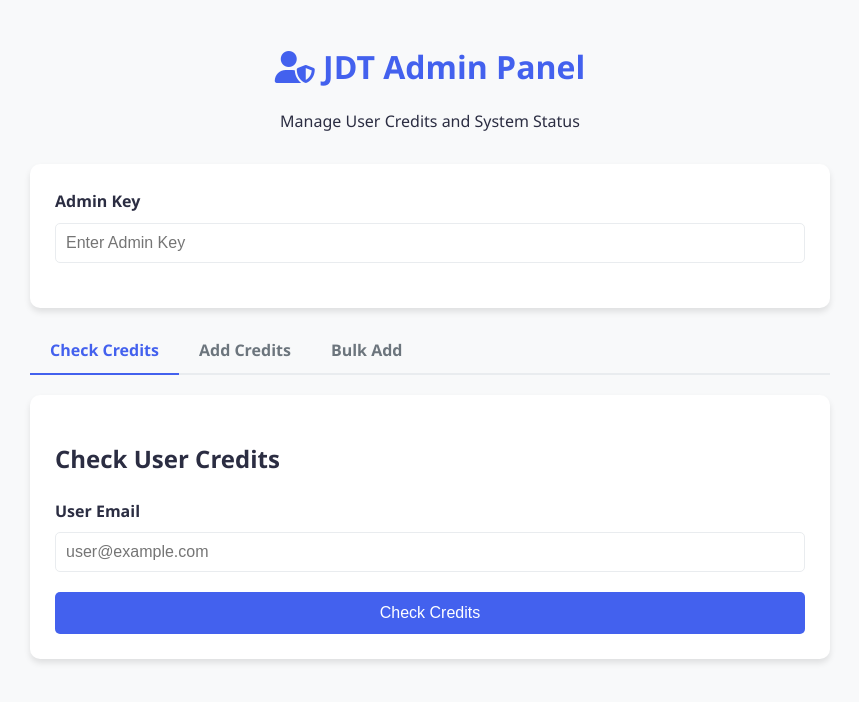
After one commit to jerin288/jdt-tool-web, a Flask app: page /admin in a window 1280 px wide. The commit adds this page. Shown: the top 702 px of the page, without its empty margins (210-1069 px from the left). Run offline with Flask 3, Linux system fonts and the light colour scheme; some libraries are stand-ins or nearby versions.

Commit message:
Fix login CSRF token issue and admin panel endpoints
- Add CSRF token context processor to expose csrf_token() in templates
- Add python-dotenv support for environment variables
- Create secure admin key configuration via .env file
- Fix admin endpoints: add CSRF exemption and public endpoint access
- Improve admin panel error handling for better debugging
- Update requirements.txt to include python-dotenv

```diff
--- a/app.py
+++ b/app.py
@@ -8,24 +8,34 @@ import secrets
 import string
 import re
 from pathlib import Path
+from datetime import datetime, timedelta
 from flask import Flask, render_template, request, jsonify, send_file, session, redirect, url_for, make_response
 from flask_sqlalchemy import SQLAlchemy
 from flask_login import LoginManager, UserMixin, login_user, logout_user, login_required, current_user
-from werkzeug.utils import secure_filename
 from werkzeug.security import generate_password_hash, check_password_hash
-import pandas as pd
-import pdfplumber
 import uuid
-from datetime import datetime, timedelta
-from functools import wraps
+from flask_wtf.csrf import CSRFProtect
+
+# Load environment variables from .env file if it exists
+try:
+    from dotenv import load_dotenv
+    load_dotenv()
+except ImportError:
+    pass  # python-dotenv not installed, continue without it
 
 app = Flask(__name__)
 app.secret_key = os.environ.get('SECRET_KEY', os.urandom(24).hex())
 app.config['MAX_CONTENT_LENGTH'] = 50 * 1024 * 1024  # 50MB max file size
 app.config['UPLOAD_FOLDER'] = tempfile.gettempdir()
-# Trigger full codebase review by CodeRabbit
-app.config['PERMANENT_SESSION_LIFETIME'] = timedelta(hours=1)
 app.config['SEND_FILE_MAX_AGE_DEFAULT'] = 0  # Disable caching
+
+csrf = CSRFProtect(app)
+
+# Make CSRF token available in templates
+@app.context_processor
+def inject_csrf_token():
+    from flask_wtf.csrf import generate_csrf
+    return dict(csrf_token=lambda: generate_csrf())
 
 # Database configuration
 # Use PostgreSQL if DATABASE_URL is set (Render), otherwise SQLite for local dev
@@ -215,6 +225,8 @@ def safe_file_path(base_dir, filename):
     real_path = os.path.realpath(filepath)
     return real_path.startswith(real_base) and os.path.dirname(real_path) == real_base
 
+from functools import wraps
+
 def require_active_session(f):
     """Enhanced decorator to ensure user has an active, valid session"""
     @wraps(f)
@@ -320,6 +332,7 @@ class PDFConverter:
             # Open PDF with optional password
             with conversion_progress_lock:
                 conversion_progress[task_id] = {'status': 'processing', 'progress': 20, 'message': 'Opening PDF...'}
+            import pdfplumber  # Fix: Ensure pdfplumber is imported
 
             try:
                 with pdfplumber.open(pdf_path, password=password) as pdf:
@@ -365,8 +378,10 @@ class PDFConverter:
                                     if table and len(table) > 0:
                                         # Check if first row should be header
                                         if options.get('include_headers', True) and len(table) > 1:
+                                            import pandas as pd  # Fix: Ensure pandas is imported
                                             df = pd.DataFrame(table[1:], columns=table[0])  # type: ignore[arg-type]
                                         else:
+                                            import pandas as pd  # Fix: Ensure pandas is imported
                                             df = pd.DataFrame(table)
 
                                         # Clean data if option is enabled
@@ -592,7 +607,7 @@ def index():
 def before_request_security():
     """Global security checks before each request"""
     # Skip security checks for static files and public endpoints
-    public_endpoints = ['index', 'signup', 'login', 'static', 'get_user_status', 'admin_test', 'test_endpoint']
+    public_endpoints = ['index', 'signup', 'login', 'static', 'get_user_status', 'admin_test', 'test_endpoint', 'admin_check_credits', 'admin_add_credits', 'admin_panel']
 
     if request.endpoint in public_endpoints:
         return None
@@ -1003,9 +1018,10 @@ def upload_file():
 
             if file_size == 0:
                 return jsonify({'error': 'File is empty'}), 400
-
             # Save uploaded file
-            filename = secure_filename(file.filename)
+            from werkzeug.utils import secure_filename
+
+            filename = secure_filename(file.filename or '')
             if not filename:
                 filename = 'uploaded.pdf'
 
@@ -1258,6 +1274,7 @@ def admin_test():
     }), 200
 
 @app.route('/admin/check_credits', methods=['POST'])
+@csrf.exempt
 def admin_check_credits():
     """Admin endpoint to check user credits - requires admin key"""
     try:
@@ -1296,6 +1313,7 @@ def admin_check_credits():
         return jsonify({'error': str(e)}), 500
 
 @app.route('/admin/add_credits', methods=['POST'])
+@csrf.exempt
 def admin_add_credits():
     """Admin endpoint to add credits to users - requires admin key"""
     try:
@@ -1488,6 +1506,11 @@ def automatic_cleanup():
                 logger.info("Automatic cleanup completed")
         except Exception as e:
             logger.error(f"Automatic cleanup error: {e}", exc_info=True)
+
+@app.route('/admin')
+def admin_panel():
+    """Render the admin panel interface"""
+    return render_template('admin.html')
 
 if __name__ == '__main__':
     # Initialize database
--- a/requirements.txt
+++ b/requirements.txt
@@ -1,6 +1,7 @@
 Flask==2.3.3
 Flask-SQLAlchemy==3.0.5
 Flask-Login==0.6.2
+Flask-WTF==1.2.1
 pandas>=2.0.0
 pdfplumber==0.10.2
 openpyxl==3.1.2
@@ -9,3 +10,4 @@ gunicorn==21.2.0
 itsdangerous==2.1.2
 requests>=2.31.0
 psycopg2-binary>=2.9.9
+python-dotenv>=1.0.0
--- /dev/null
+++ b/templates/admin.html
@@ -0,0 +1,334 @@
+<!DOCTYPE html>
+<html lang="en">
+
+<head>
+    <meta charset="UTF-8">
+    <meta name="viewport" content="width=device-width, initial-scale=1.0">
+    <title>JDT Admin Panel</title>
+    <link rel="stylesheet" href="https://cdnjs.cloudflare.com/ajax/libs/font-awesome/6.0.0/css/all.min.css">
+    <style>
+        :root {
+            --primary-color: #4361ee;
+            --secondary-color: #3f37c9;
+            --success-color: #4cc9f0;
+            --bg-color: #f8f9fa;
+            --card-bg: #ffffff;
+            --text-color: #2b2d42;
+            --border-color: #e9ecef;
+        }
+
+        body {
+            font-family: 'Segoe UI', Tahoma, Geneva, Verdana, sans-serif;
+            background-color: var(--bg-color);
+            color: var(--text-color);
+            margin: 0;
+            padding: 20px;
+            line-height: 1.6;
+        }
+
+        .container {
+            max-width: 800px;
+            margin: 0 auto;
+        }
+
+        .header {
+            text-align: center;
+            margin-bottom: 30px;
+        }
+
+        .header h1 {
+            color: var(--primary-color);
+            margin-bottom: 10px;
+        }
+
+        .card {
+            background: var(--card-bg);
+            border-radius: 10px;
+            box-shadow: 0 4px 6px rgba(0, 0, 0, 0.1);
+            padding: 25px;
+            margin-bottom: 20px;
+        }
+
+        .form-group {
+            margin-bottom: 20px;
+        }
+
+        label {
+            display: block;
+            margin-bottom: 8px;
+            font-weight: 600;
+        }
+
+        input[type="text"],
+        input[type="email"],
+        input[type="number"],
+        input[type="password"] {
+            width: 100%;
+            padding: 10px;
+            border: 1px solid var(--border-color);
+            border-radius: 5px;
+            font-size: 16px;
+            box-sizing: border-box;
+        }
+
+        button {
+            background-color: var(--primary-color);
+            color: white;
+            border: none;
+            padding: 12px 20px;
+            border-radius: 5px;
+            cursor: pointer;
+            font-size: 16px;
+            width: 100%;
+            transition: background-color 0.3s;
+        }
+
+        button:hover {
+            background-color: var(--secondary-color);
+        }
+
+        .result-box {
+            margin-top: 15px;
+            padding: 15px;
+            border-radius: 5px;
+            background-color: #f1f3f5;
+            display: none;
+            white-space: pre-wrap;
+        }
+
+        .result-box.success {
+            background-color: #d4edda;
+            color: #155724;
+            border: 1px solid #c3e6cb;
+        }
+
+        .result-box.error {
+            background-color: #f8d7da;
+            color: #721c24;
+            border: 1px solid #f5c6cb;
+        }
+
+        .tabs {
+            display: flex;
+            margin-bottom: 20px;
+            border-bottom: 2px solid var(--border-color);
+        }
+
+        .tab {
+            padding: 10px 20px;
+            cursor: pointer;
+            font-weight: 600;
+            color: #6c757d;
+        }
+
+        .tab.active {
+            color: var(--primary-color);
+            border-bottom: 2px solid var(--primary-color);
+            margin-bottom: -2px;
+        }
+
+        .tab-content {
+            display: none;
+        }
+
+        .tab-content.active {
+            display: block;
+        }
+    </style>
+</head>
+
+<body>
+    <div class="container">
+        <div class="header">
+            <h1><i class="fas fa-user-shield"></i> JDT Admin Panel</h1>
+            <p>Manage User Credits and System Status</p>
+        </div>
+
+        <div class="card">
+            <div class="form-group">
+                <label for="adminKey">Admin Key</label>
+                <input type="password" id="adminKey" placeholder="Enter Admin Key" required>
+            </div>
+        </div>
+
+        <div class="tabs">
+            <div class="tab active" onclick="switchTab('check')">Check Credits</div>
+            <div class="tab" onclick="switchTab('add')">Add Credits</div>
+            <div class="tab" onclick="switchTab('bulk')">Bulk Add</div>
+        </div>
+
+        <!-- Check Credits Tab -->
+        <div id="check" class="tab-content active">
+            <div class="card">
+                <h2>Check User Credits</h2>
+                <div class="form-group">
+                    <label for="checkEmail">User Email</label>
+                    <input type="email" id="checkEmail" placeholder="user@example.com">
+                </div>
+                <button onclick="checkCredits()">Check Credits</button>
+                <div id="checkResult" class="result-box"></div>
+            </div>
+        </div>
+
+        <!-- Add Credits Tab -->
+        <div id="add" class="tab-content">
+            <div class="card">
+                <h2>Add Credits to User</h2>
+                <div class="form-group">
+                    <label for="addEmail">User Email</label>
+                    <input type="email" id="addEmail" placeholder="user@example.com">
+                </div>
+                <div class="form-group">
+                    <label for="addAmount">Amount</label>
+                    <input type="number" id="addAmount" placeholder="e.g., 100">
+                </div>
+                <button onclick="addCredits()">Add Credits</button>
+                <div id="addResult" class="result-box"></div>
+            </div>
+        </div>
+
+        <!-- Bulk Add Tab -->
+        <div id="bulk" class="tab-content">
+            <div class="card">
+                <h2>Add Credits to ALL Users</h2>
+                <div class="form-group">
+                    <label for="bulkAmount">Amount</label>
+                    <input type="number" id="bulkAmount" placeholder="e.g., 50">
+                </div>
+                <button onclick="bulkAddCredits()" style="background-color: #dc3545;">Add to ALL Users</button>
+                <div id="bulkResult" class="result-box"></div>
+            </div>
+        </div>
+    </div>
+
+    <script>
+        function switchTab(tabId) {
+            document.querySelectorAll('.tab').forEach(t => t.classList.remove('active'));
+            document.querySelectorAll('.tab-content').forEach(c => c.classList.remove('active'));
+
+            document.querySelector(`.tab[onclick="switchTab('${tabId}')"]`).classList.add('active');
+            document.getElementById(tabId).classList.add('active');
+        }
+
+        function getAdminKey() {
+            return document.getElementById('adminKey').value.trim();
+        }
+
+        function showResult(elementId, data, isError = false) {
+            const el = document.getElementById(elementId);
+            el.style.display = 'block';
+            el.className = 'result-box ' + (isError ? 'error' : 'success');
+
+            if (typeof data === 'object') {
+                el.textContent = JSON.stringify(data, null, 2);
+            } else {
+                el.textContent = data;
+            }
+        }
+
+        async function checkCredits() {
+            const adminKey = getAdminKey();
+            const email = document.getElementById('checkEmail').value.trim();
+
+            if (!adminKey || !email) {
+                showResult('checkResult', 'Please enter Admin Key and Email', true);
+                return;
+            }
+
+            try {
+                const response = await fetch('/admin/check_credits', {
+                    method: 'POST',
+                    headers: { 'Content-Type': 'application/json' },
+                    body: JSON.stringify({ admin_key: adminKey, email: email })
+                });
+
+                const contentType = response.headers.get('content-type');
+                if (!contentType || !contentType.includes('application/json')) {
+                    const text = await response.text();
+                    showResult('checkResult', `Server returned HTML instead of JSON. Status: ${response.status}\n\nThis usually means:\n1. The admin key is incorrect\n2. The endpoint is being redirected\n3. There's a server error\n\nResponse preview: ${text.substring(0, 200)}`, true);
+                    return;
+                }
+
+                const data = await response.json();
+                showResult('checkResult', data, !response.ok);
+            } catch (error) {
+                showResult('checkResult', `Error: ${error.message}\n\nMake sure:\n1. The server is running\n2. The admin key is correct\n3. The endpoint URL is correct`, true);
+            }
+        }
+
+        async function addCredits() {
+            const adminKey = getAdminKey();
+            const email = document.getElementById('addEmail').value.trim();
+            const credits = document.getElementById('addAmount').value;
+
+            if (!adminKey || !email || !credits) {
+                showResult('addResult', 'Please fill all fields', true);
+                return;
+            }
+
+            try {
+                const response = await fetch('/admin/add_credits', {
+                    method: 'POST',
+                    headers: { 'Content-Type': 'application/json' },
+                    body: JSON.stringify({
+                        admin_key: adminKey,
+                        email: email,
+                        credits: parseInt(credits)
+                    })
+                });
+
+                const contentType = response.headers.get('content-type');
+                if (!contentType || !contentType.includes('application/json')) {
+                    const text = await response.text();
+                    showResult('addResult', `Server returned HTML instead of JSON. Status: ${response.status}\n\nResponse preview: ${text.substring(0, 200)}`, true);
+                    return;
+                }
+
+                const data = await response.json();
+                showResult('addResult', data, !response.ok);
+            } catch (error) {
+                showResult('addResult', `Error: ${error.message}`, true);
+            }
+        }
+
+        async function bulkAddCredits() {
+            const adminKey = getAdminKey();
+            const credits = document.getElementById('bulkAmount').value;
+
+            if (!adminKey || !credits) {
+                showResult('bulkResult', 'Please enter Admin Key and Amount', true);
+                return;
+            }
+
+            if (!confirm(`Are you sure you want to add ${credits} credits to ALL users?`)) {
+                return;
+            }
+
+            try {
+                const response = await fetch('/admin/add_credits', {
+                    method: 'POST',
+                    headers: { 'Content-Type': 'application/json' },
+                    body: JSON.stringify({
+                        admin_key: adminKey,
+                        add_to_all: true,
+                        credits: parseInt(credits)
+                    })
+                });
+
+                const contentType = response.headers.get('content-type');
+                if (!contentType || !contentType.includes('application/json')) {
+                    const text = await response.text();
+                    showResult('bulkResult', `Server returned HTML instead of JSON. Status: ${response.status}\n\nResponse preview: ${text.substring(0, 200)}`, true);
+                    return;
+                }
+
+                const data = await response.json();
+                showResult('bulkResult', data, !response.ok);
+            } catch (error) {
+                showResult('bulkResult', `Error: ${error.message}`, true);
+            }
+        }
+    </script>
+</body>
+
+</html>
--- a/templates/index.html
+++ b/templates/index.html
@@ -6,6 +6,7 @@
     <meta http-equiv="Cache-Control" content="no-cache, no-store, must-revalidate">
     <meta http-equiv="Pragma" content="no-cache">
     <meta http-equiv="Expires" content="0">
+    <meta name="csrf-token" content="{{ csrf_token() }}">
     <title>JDT PDF to Excel Converter</title>
     <link rel="stylesheet" href="{{ url_for('static', filename='style.css') }}?v={{ range(1, 999999) | random }}">
     <link rel="stylesheet" href="https://cdnjs.cloudflare.com/ajax/libs/font-awesome/6.0.0/css/all.min.css">
```
Also changed, not shown: static/script.js (+36 -19 lines).
